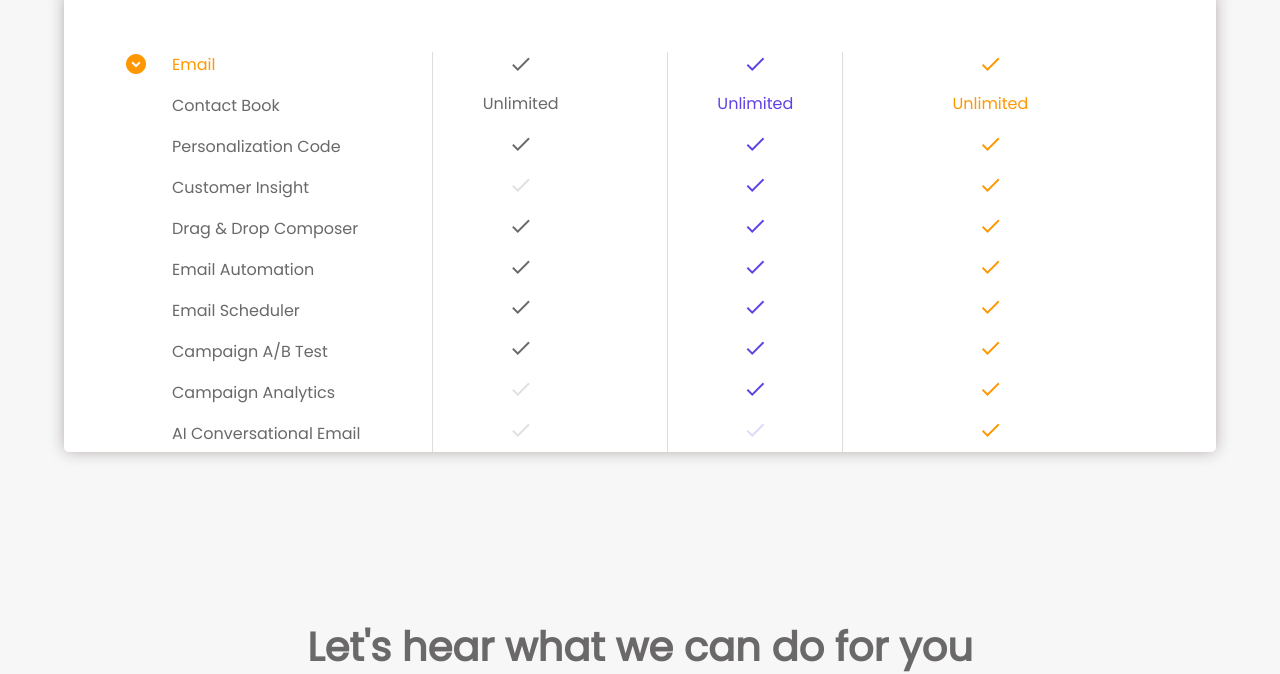
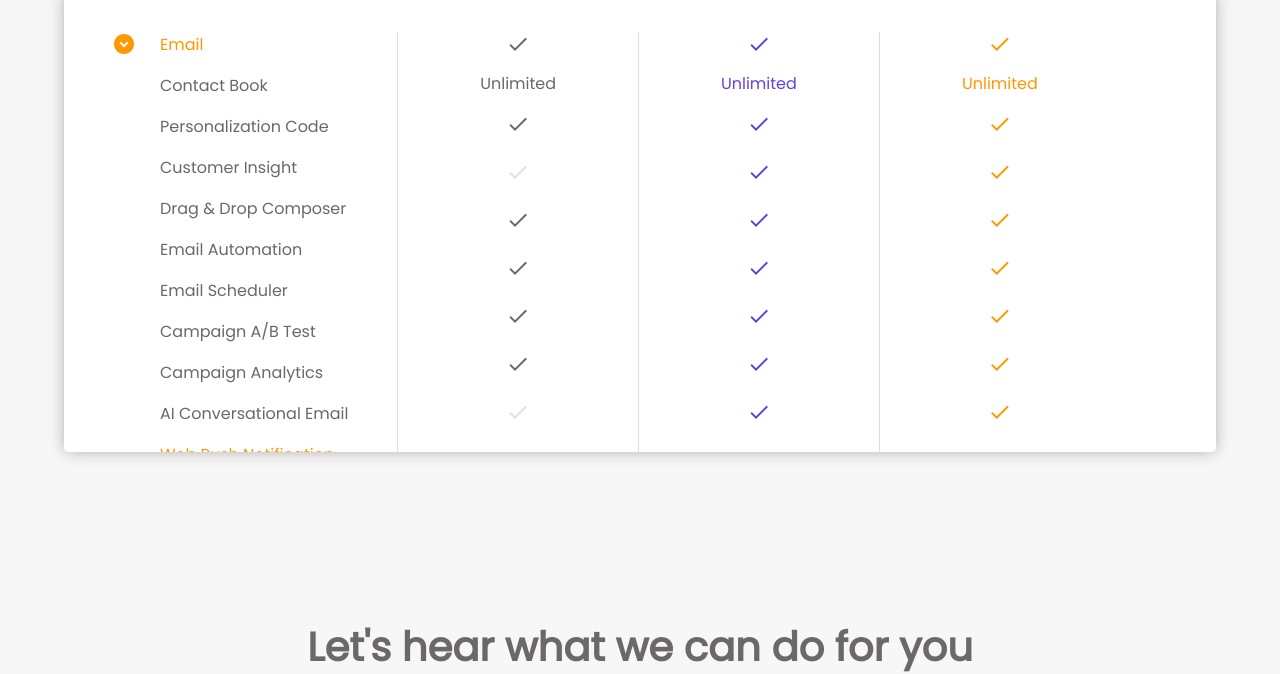
Before and after one commit to ferdiaa/testtask, a plain HTML site: page index.html in a window 1280 px wide. Shown: the part 669-1343 px from the top of the page. Drawn offline with Linux system fonts and the light colour scheme.

Commit message:
rearange display

```diff
--- a/index.html
+++ b/index.html
@@ -46,7 +46,7 @@
         .scroll {
             display: block;
             border: 0px solid red;
-            padding: 60px;
+            padding-top: 40px;
             width: 100%;
             height: 460px;
             overflow-y: scroll;
@@ -85,8 +85,8 @@
 		</div>
 	</main>
 
-	<section class="market scroll">
-		<div class="section-benefits" style="height: 470px;">
+	<section class="market scroll invisible">
+		<div class="section-benefits">
 			<div class="desc">
 				<span class="material-icons expand">expand_circle_down</span>
 				<ul class="description">
@@ -99,49 +99,103 @@
 					<li class="benefitcontent">Email Scheduler</li>
 					<li class="benefitcontent">Campaign A/B Test</li>
 					<li class="benefitcontent">Campaign Analytics</li>
-					<li class="benefitcontent convers">AI Conversational Email</li>
-					<li class="email benefit">Web Push Notification<span class="material-icons exmore">expand_more</span></li>
-					<li class="email benefit">App Push Notification<span class="material-icons exmore">expand_more</span></li>
-					<li class="email benefit">Dinamic Banner<span class="material-icons exmore">expand_more</span></li>
-					<li class="email benefit">Whatsapp<span class="material-icons exmore">expand_more</span></li>
+					<li class="benefitcontent">AI Conversational Email</li>
+					<li class="benefit2 benefita">Web Push Notification<span class="material-icons exmore">expand_more</span></li>
+					<li class="benefit2 benefita">App Push Notification<span class="material-icons exmore">expand_more</span></li>
+					<li class="benefit2 benefita">Dinamic Banner<span class="material-icons exmore">expand_more</span></li>
+					<li class="benefit2 benefita">Whatsapp<span class="material-icons exmore">expand_more</span></li>
 				</ul>
 			</div>
 			<div class="done">
 				<ul class="profes">
-					<li><span class="material-icons emails active">done</span></li>
-					<li class="unlimited">Unlimited</li>
-					<li><span class="material-icons actives">done</span></li>
-					<li><span class="material-icons mute actives">done</span></li>
-					<li><span class="material-icons actives">done</span></li>
-					<li><span class="material-icons actives">done</span></li>
-					<li><span class="material-icons actives">done</span></li>
-					<li><span class="material-icons actives">done</span></li>
-					<li><span class="material-icons actives mute">done</span></li>
-					<li><span class="material-icons actives mute">done</span></li>
+					<li><span class="material-icons emails active invisible">done</span></li>
+					<li class="unlimited invisible">Unlimited</li>
+					<li><span class="material-icons actives invisible">done</span></li>
+					<li><span class="material-icons mute actives invisible">done</span></li>
+					<li><span class="material-icons actives invisible">done</span></li>
+					<li><span class="material-icons actives invisible">done</span></li>
+					<li><span class="material-icons actives invisible">done</span></li>
+					<li><span class="material-icons actives invisible">done</span></li>
+					<li><span class="material-icons actives mute invisible">done</span></li>
+					<li><span class="material-icons actives mute invisible">done</span></li>
+					<li><span class="material-icons actives mute invisible">done</span></li>
+					<li><span class="material-icons actives mute invisible">done</span></li>
+					<li><span class="material-icons actives mute invisible">done</span></li>
+					<li><span class="material-icons actives mute invisible">done</span></li>
+
+					<li><span class="material-icons emails active invisible2">done</span></li>
+					<li class="unlimited2 invisible2">Unlimited</li>
+					<li><span class="material-icons actives2 invisible2">done</span></li>
+					<li><span class="material-icons mute actives2 invisible2">done</span></li>
+					<li><span class="material-icons actives2 invisible2">done</span></li>
+					<li><span class="material-icons actives2 invisible2">done</span></li>
+					<li><span class="material-icons actives2 invisible2">done</span></li>
+					<li><span class="material-icons actives2 invisible2">done</span></li>
+					<li><span class="material-icons actives2 mute invisible2">done</span></li>
+					<li><span class="material-icons actives2 mute invisible2">done</span></li>
+					<li><span class="material-icons actives2 mute invisible2">done</span></li>
+					<li><span class="material-icons actives2 mute invisible2">done</span></li>
+					<li><span class="material-icons actives2 mute invisible2">done</span></li>
 				</ul>
 				<ul class="busi">
-					<li><span class="material-icons emails active">done</span></li>
-					<li class="unlimited">Unlimited</li>
-					<li><span class="material-icons actives">done</span></li>
-					<li><span class="material-icons actives">done</span></li>
-					<li><span class="material-icons actives">done</span></li>
-					<li><span class="material-icons actives">done</span></li>
-					<li><span class="material-icons actives">done</span></li>
-					<li><span class="material-icons actives">done</span></li>
-					<li><span class="material-icons actives">done</span></li>
-					<li><span class="material-icons actives mute">done</span></li>
+					<li><span class="material-icons emails active invisible">done</span></li>
+					<li class="unlimited invisible">Unlimited</li>
+					<li><span class="material-icons actives invisible">done</span></li>
+					<li><span class="material-icons actives invisible">done</span></li>
+					<li><span class="material-icons actives invisible">done</span></li>
+					<li><span class="material-icons actives invisible">done</span></li>
+					<li><span class="material-icons actives invisible">done</span></li>
+					<li><span class="material-icons actives invisible">done</span></li>
+					<li><span class="material-icons actives invisible">done</span></li>
+					<li><span class="material-icons actives mute invisible">done</span></li>
+					<li><span class="material-icons actives invisible">done</span></li>
+					<li><span class="material-icons actives mute invisible">done</span></li>
+					<li><span class="material-icons actives mute invisible">done</span></li>
+					<li><span class="material-icons actives mute invisible">done</span></li>
+
+					<li><span class="material-icons emails active invisible2">done</span></li>
+					<li class="unlimited2 invisible2">Unlimited</li>
+					<li><span class="material-icons actives2 invisible2">done</span></li>
+					<li><span class="material-icons actives2 invisible2">done</span></li>
+					<li><span class="material-icons actives2 invisible2">done</span></li>
+					<li><span class="material-icons actives2 invisible2">done</span></li>
+					<li><span class="material-icons actives2 invisible2">done</span></li>
+					<li><span class="material-icons actives2 invisible2">done</span></li>
+					<li><span class="material-icons actives2 invisible2">done</span></li>
+					<li><span class="material-icons actives2 mute invisible2">done</span></li>
+					<li><span class="material-icons actives2 invisible2">done</span></li>
+					<li><span class="material-icons actives2 mute invisible2">done</span></li>
+					<li><span class="material-icons actives2 mute invisible2">done</span></li>
 				</ul>
 				<ul class="enter">
-					<li><span class="material-icons emails active">done</span></li>
-					<li class="unlimited">Unlimited</li>
-					<li><span class="material-icons actives">done</span></li>
-					<li><span class="material-icons actives">done</span></li>
-					<li><span class="material-icons actives">done</span></li>
-					<li><span class="material-icons actives">done</span></li>
-					<li><span class="material-icons actives">done</span></li>
-					<li><span class="material-icons actives">done</span></li>
-					<li><span class="material-icons actives">done</span></li>
-					<li><span class="material-icons actives">done</span></li>
+					<li><span class="material-icons emails active invisible">done</span></li>
+					<li class="unlimited invisible">Unlimited</li>
+					<li><span class="material-icons actives invisible">done</span></li>
+					<li><span class="material-icons actives invisible">done</span></li>
+					<li><span class="material-icons actives invisible">done</span></li>
+					<li><span class="material-icons actives invisible">done</span></li>
+					<li><span class="material-icons actives invisible">done</span></li>
+					<li><span class="material-icons actives invisible">done</span></li>
+					<li><span class="material-icons actives invisible">done</span></li>
+					<li><span class="material-icons actives invisible">done</span></li>
+					<li><span class="material-icons actives invisible">done</span></li>
+					<li><span class="material-icons actives invisible">done</span></li>
+					<li><span class="material-icons actives invisible">done</span></li>
+					<li><span class="material-icons actives invisible">done</span></li>
+
+					<li><span class="material-icons emails active invisible2">done</span></li>
+					<li class="unlimited2 invisible2">Unlimited</li>
+					<li><span class="material-icons actives2 invisible2">done</span></li>
+					<li><span class="material-icons actives2 invisible2">done</span></li>
+					<li><span class="material-icons actives2 invisible2">done</span></li>
+					<li><span class="material-icons actives2 invisible2">done</span></li>
+					<li><span class="material-icons actives2 invisible2">done</span></li>
+					<li><span class="material-icons actives2 invisible2">done</span></li>
+					<li><span class="material-icons actives2 invisible2">done</span></li>
+					<li><span class="material-icons actives2 invisible2">done</span></li>
+					<li><span class="material-icons actives2 invisible2">done</span></li>
+					<li><span class="material-icons actives2 invisible2">done</span></li>
+					<li><span class="material-icons actives2 invisible2">done</span></li>
 				</ul>
 			</div>
 		</div>
--- a/styles/style.css
+++ b/styles/style.css
@@ -115,6 +115,10 @@ main {
 	margin-bottom: 1em;
 }
 
+.benefita {
+	margin-bottom: 1.5em;
+}
+
 .benefitcontent {
 	margin-bottom: 1em;
 }
@@ -126,7 +130,7 @@ main {
 
 .profes, .busi, .enter {
 	text-align: center;
-	width: 25%;
+	width: 100%;
 }
 
 .profes {
@@ -138,7 +142,6 @@ main {
 	color: #6141e5;
 	border-left: 1px solid #ddd;
 	border-right: 1px solid #ddd;
-	width: 25%;
 }
 
 .desc {
@@ -162,6 +165,10 @@ main {
 	color: #ff9700;
 }
 
+.benefit2 {
+	color: #ff9700;
+}
+
 .emails {
 	margin-bottom: .65em;
 }
@@ -170,8 +177,16 @@ main {
 	margin-bottom: 1em;
 }
 
+.unlimited2 {
+	margin-bottom: 1em;
+}
+
 .actives {
-	margin-bottom: .70em;
+	margin-bottom: 1.3em;
+}
+
+.actives2 {
+	margin-bottom: 1em;
 }
 
 .done {
@@ -355,6 +370,7 @@ main {
     .done {
     	padding-right: 0;
     	width: 72%;
+    	padding-left: 2em;
     }
 
     .market {
@@ -373,6 +389,9 @@ main {
     	margin-bottom: 1.35em;
     }
 
+	.benefita {
+    	margin-bottom: 1.5em;
+    }
     .benefitcontent {
     	margin-bottom: 1.35em;
     }
@@ -433,6 +452,10 @@ main {
 		display: block;
 	}
 
+	.invisible2 {
+		display: none;
+	}
+
 	.desc {
 		width: 33%;
 	}
@@ -452,12 +475,12 @@ main {
 
 	.actives {
 		font-size: 2em;
-		margin-bottom: 1.5em;
+
 	}
 
 	.active {
 		font-size: 2em;
-		margin-bottom: 1em;
+		margin-bottom: 1.3em;
 	}
 
 	.market {
@@ -479,10 +502,24 @@ main {
 		color: #fff;
 		padding-left: 1em;
 		border-radius: 2px;
-		height: 6%;
+		height: auto;
 		padding-top: .7em;
 		padding-right: .5em;
 		width: 110%;
+		padding-bottom: .7em;
+	}
+
+	.benefit2 {
+		background-color: #ff9700;
+		color: #fff;
+		padding-left: 1em;
+		border-radius: 2px;
+		height: auto;
+		padding-top: .7em;
+		padding-right: .5em;
+		width: 110%;
+		padding-bottom: .7em;
+		margin-bottom: 1em;
 	}
 
 	.exmore {
@@ -495,13 +532,17 @@ main {
 		margin-bottom: 1.5em;
 	}
 
+	.benefita {
+		margin-bottom: 1.5em;
+	}
+
 	.benefitcontent {
-		margin-bottom: 1.5em;
+		margin-bottom: 3em;
 		margin-left: 1em;
 	}
 
 	.unlimited {
-		margin-bottom: 2.5em;
+		margin-bottom: 3em;
 	}
 
 	.convers {
```
